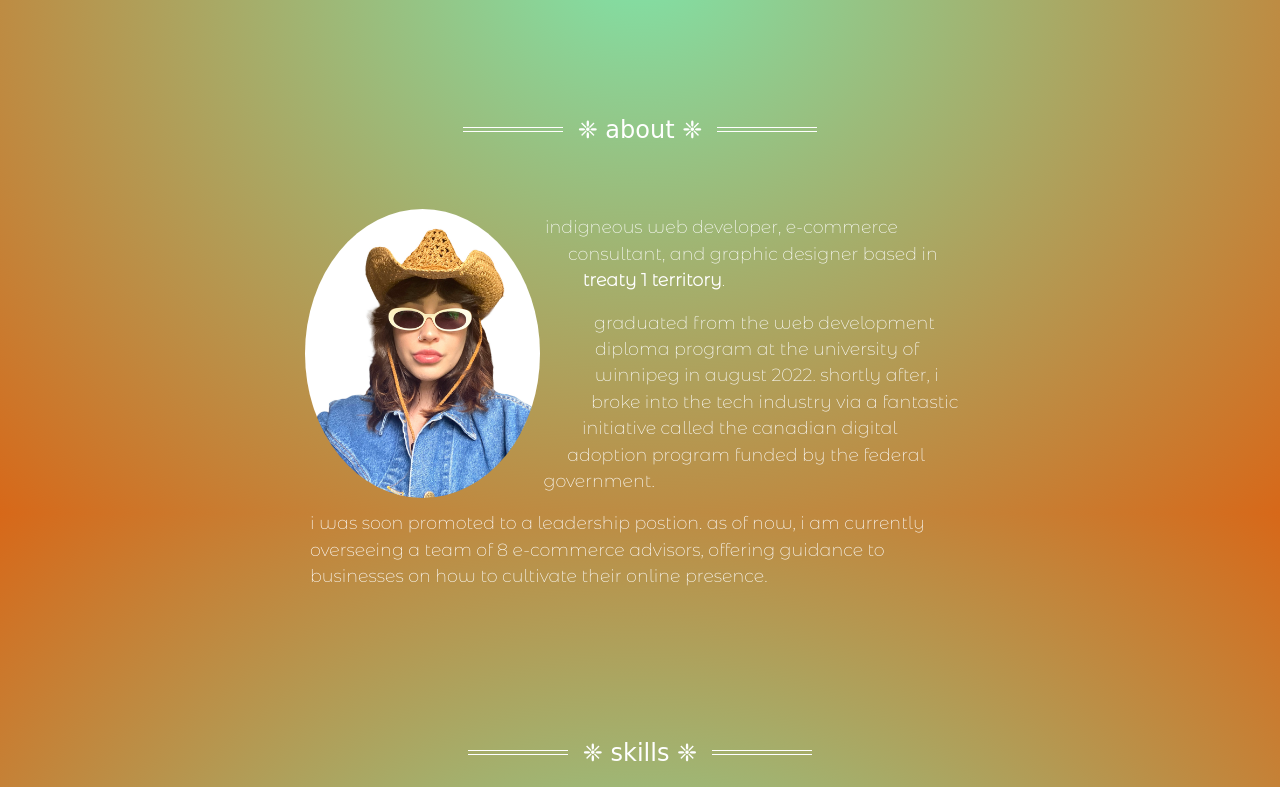
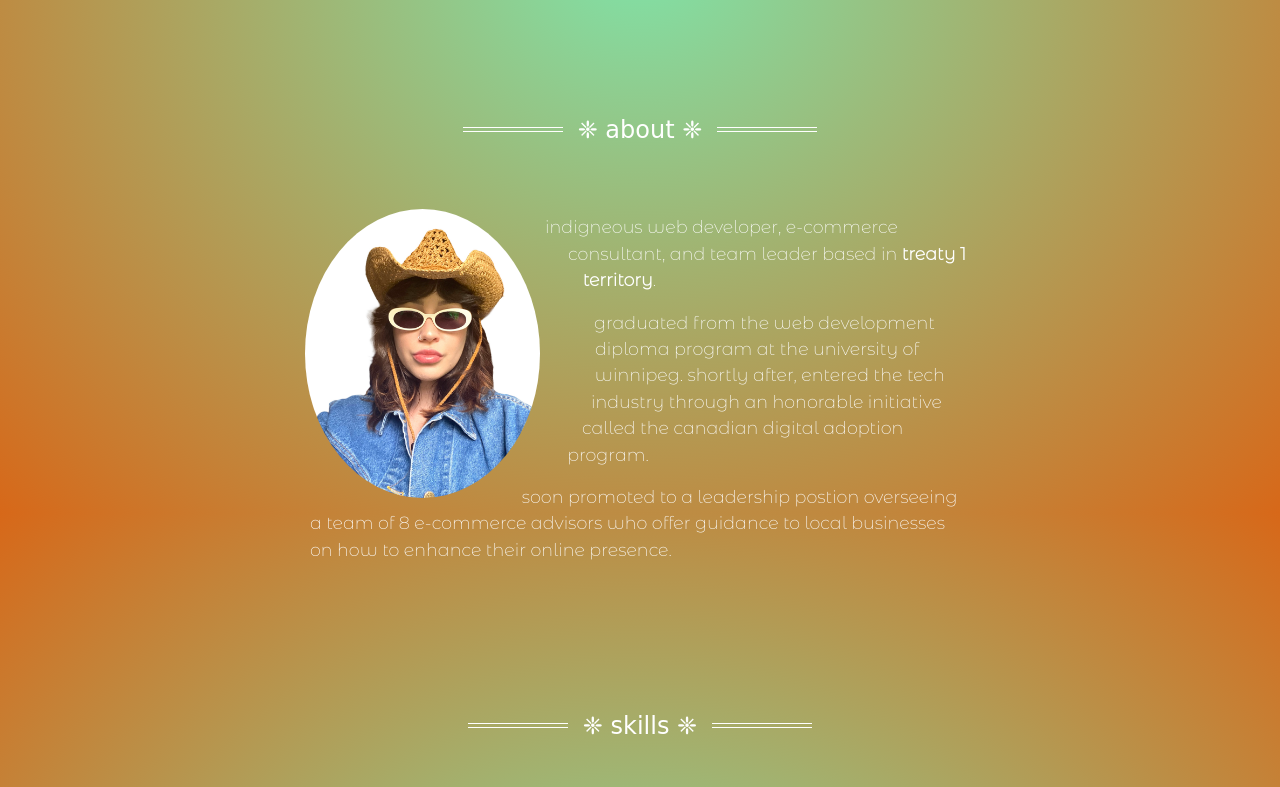
Before and after one commit to m4di50n/m4di50n.github.io, a plain HTML site: page index.html in a window 1280 px wide. Shown: the part 613-1400 px from the top of the page. Drawn offline with nearby package versions, Linux system fonts and the light colour scheme; a web font is replaced by a local one.

Commit message:
updated bio again

```diff
--- a/index.html
+++ b/index.html
@@ -126,14 +126,14 @@
 
 
         <p style="margin-top: 20px;" >
-        indigneous web developer, e-commerce consultant, and graphic designer based
+        indigneous web developer, e-commerce consultant, and team leader based
           in <b>treaty 1 territory</b>.</p>
 
-          <p>graduated from the web development diploma program at the university of winnipeg in august 2022.
-            shortly after, i broke into the tech industry via a fantastic initiative called the canadian digital adoption program funded by the federal government. </p>
+          <p>graduated from the web development diploma program at the university of winnipeg.
+            shortly after, entered the tech industry through an honorable initiative called the canadian digital adoption program. </p>
 
-        <p class="lastp">i was soon promoted to a leadership postion. as of now, i am currently overseeing a team of 8
-          e-commerce advisors, offering guidance to businesses on how to cultivate their online presence.</p>
+        <p class="lastp">soon promoted to a leadership postion overseeing a team of 8
+          e-commerce advisors who offer guidance to local businesses on how to enhance their online presence.</p>
 
       </div>
     </div>
```
